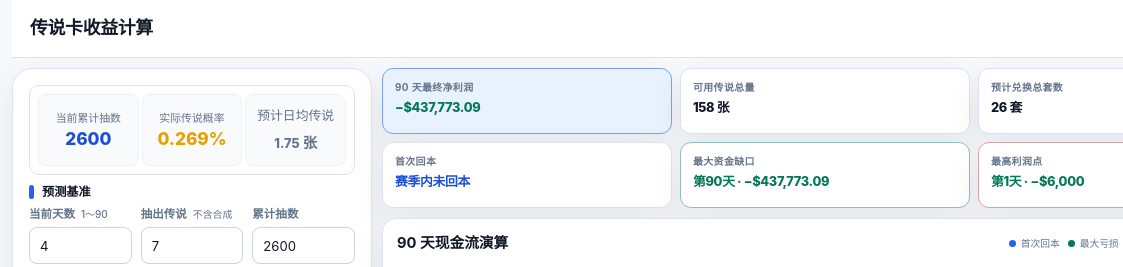
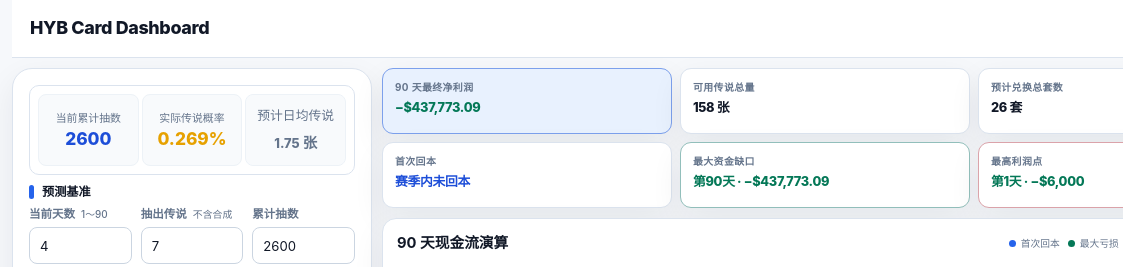
Before and after one commit to GuDong2003/hyb-card-dashboard, a website: page site/index.html in a window 1280 px wide. Shown: the top 267 px of the page, 0-1123 px from the left. Drawn offline with Linux system fonts and the light colour scheme.

Commit message:
chore: rename card dashboard header

```diff
--- a/site/index.html
+++ b/site/index.html
@@ -455,7 +455,7 @@
 <div class="app-shell">
     <header class="topbar">
         <div class="topbar-title">
-            <h1>传说卡收益计算</h1>
+            <h1>HYB Card Dashboard</h1>
         </div>
         <nav class="topbar-actions" aria-label="项目链接与主题">
             <a class="farm-link" href="https://hyb.gudong226.com/" target="_blank" rel="noreferrer" aria-label="打开 HYB Farm Dashboard" title="HYB Farm Dashboard">
```
